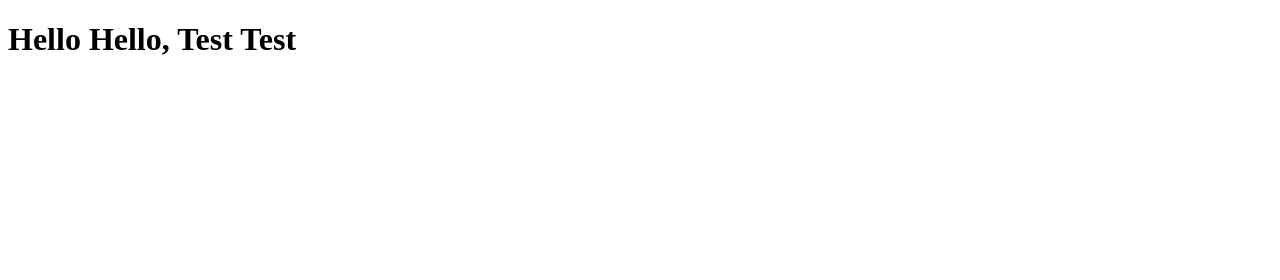
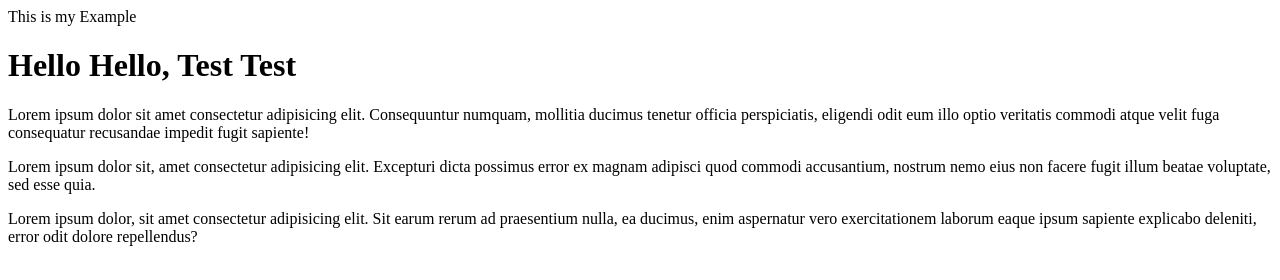
Before and after one commit to jtala/jtala.github.io, a plain HTML site: page index.html in a window 1280 px wide. Drawn offline with Linux system fonts and the light colour scheme.

Commit message:
New Changes

```diff
--- a/index.html
+++ b/index.html
@@ -4,9 +4,13 @@
     <meta charset="UTF-8">
     <meta name="viewport" content="width=device-width, initial-scale=1.0">
     <meta http-equiv="X-UA-Compatible" content="ie=edge">
-    <title>This is my Example</title>
-       <h1>Hello Hello, Test Test</h1>
+    <link style="styles" href="style.css"
+        <header>This is my Example</header>
+            <h1>Hello Hello, Test Test</h1>
+            <p>Lorem ipsum dolor sit amet consectetur adipisicing elit. Consequuntur numquam, mollitia ducimus tenetur officia perspiciatis, eligendi odit eum illo optio veritatis commodi atque velit fuga consequatur recusandae impedit fugit sapiente! </p>
+            <p>Lorem ipsum dolor sit, amet consectetur adipisicing elit. Excepturi dicta possimus error ex magnam adipisci quod commodi accusantium, nostrum nemo eius non facere fugit illum beatae voluptate, sed esse quia.</p>
 
+            <p>Lorem ipsum dolor, sit amet consectetur adipisicing elit. Sit earum rerum ad praesentium nulla, ea ducimus, enim aspernatur vero exercitationem laborum eaque ipsum sapiente explicabo deleniti, error odit dolore repellendus? </p>
 </head>
 <body>
 
```
Also changed, not shown: style.css (added).
